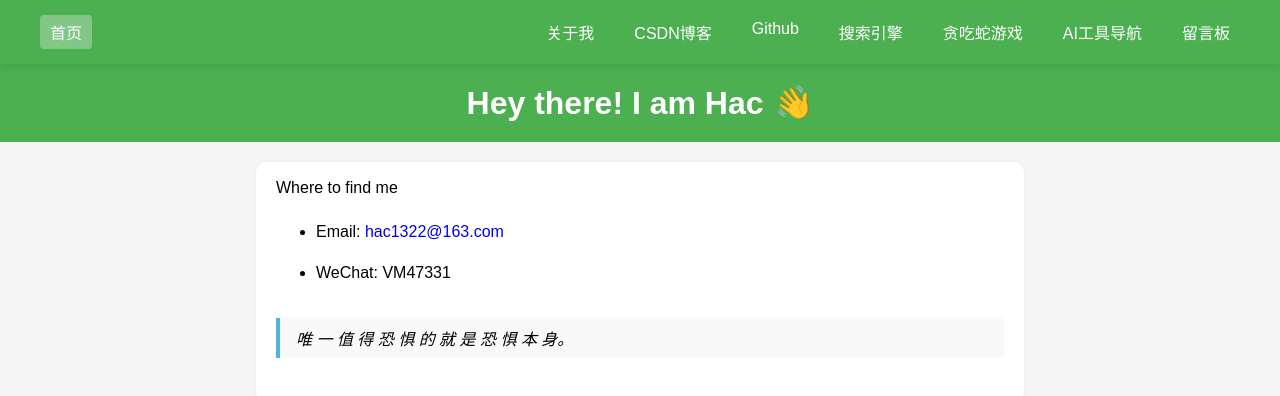
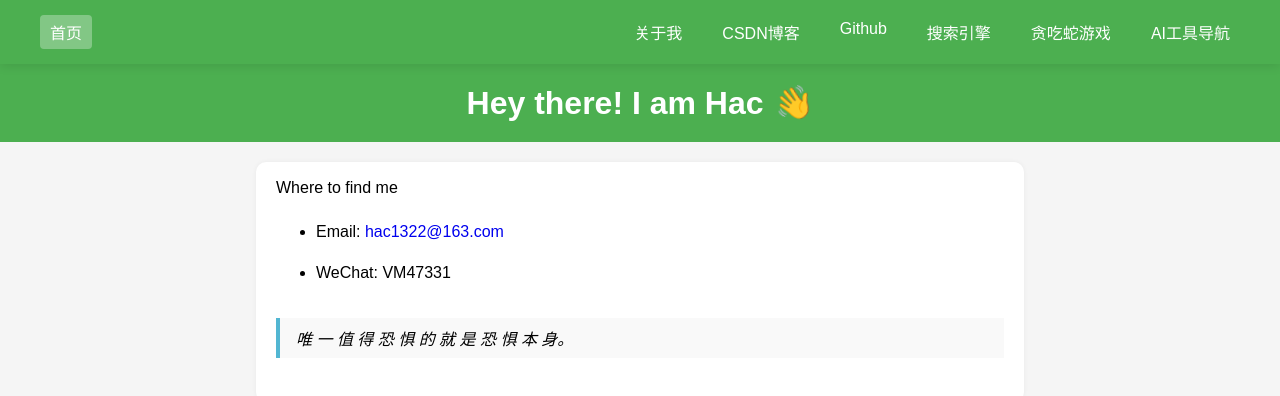
Before and after one commit to yikousu/hac-blog, a Vue app: page /#/home in a window 1280 px wide. Shown: the top 396 px of the page. Built offline with nearby package versions, Linux system fonts and the light colour scheme.

Commit message:
feat: 删除留言板

```diff
--- a/src/components/NavBar.vue
+++ b/src/components/NavBar.vue
@@ -12,7 +12,7 @@
         <router-link to="/search" class="nav-link">搜索引擎</router-link>
         <router-link to="/snake" class="nav-link">贪吃蛇游戏</router-link>
         <router-link to="/ai-tools" class="nav-link">AI工具导航</router-link>
-        <router-link to="/message-board" class="nav-link">留言板</router-link>
+        <!-- <router-link to="/message-board" class="nav-link">留言板</router-link> -->
       </div>
     </div>
   </nav>
```
Also changed, not shown: 7 other files (tests, documents, lock files or other folders).
